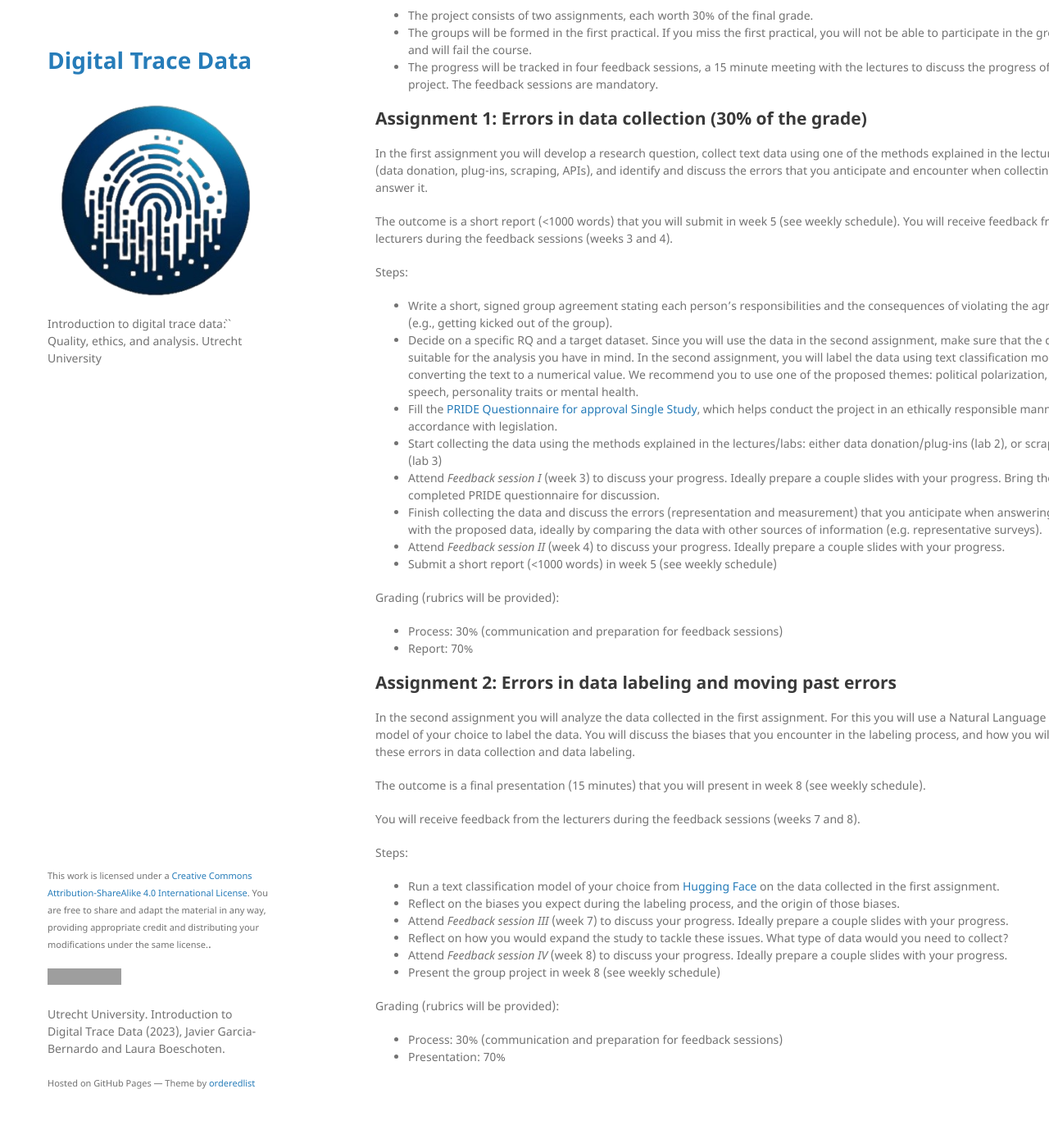
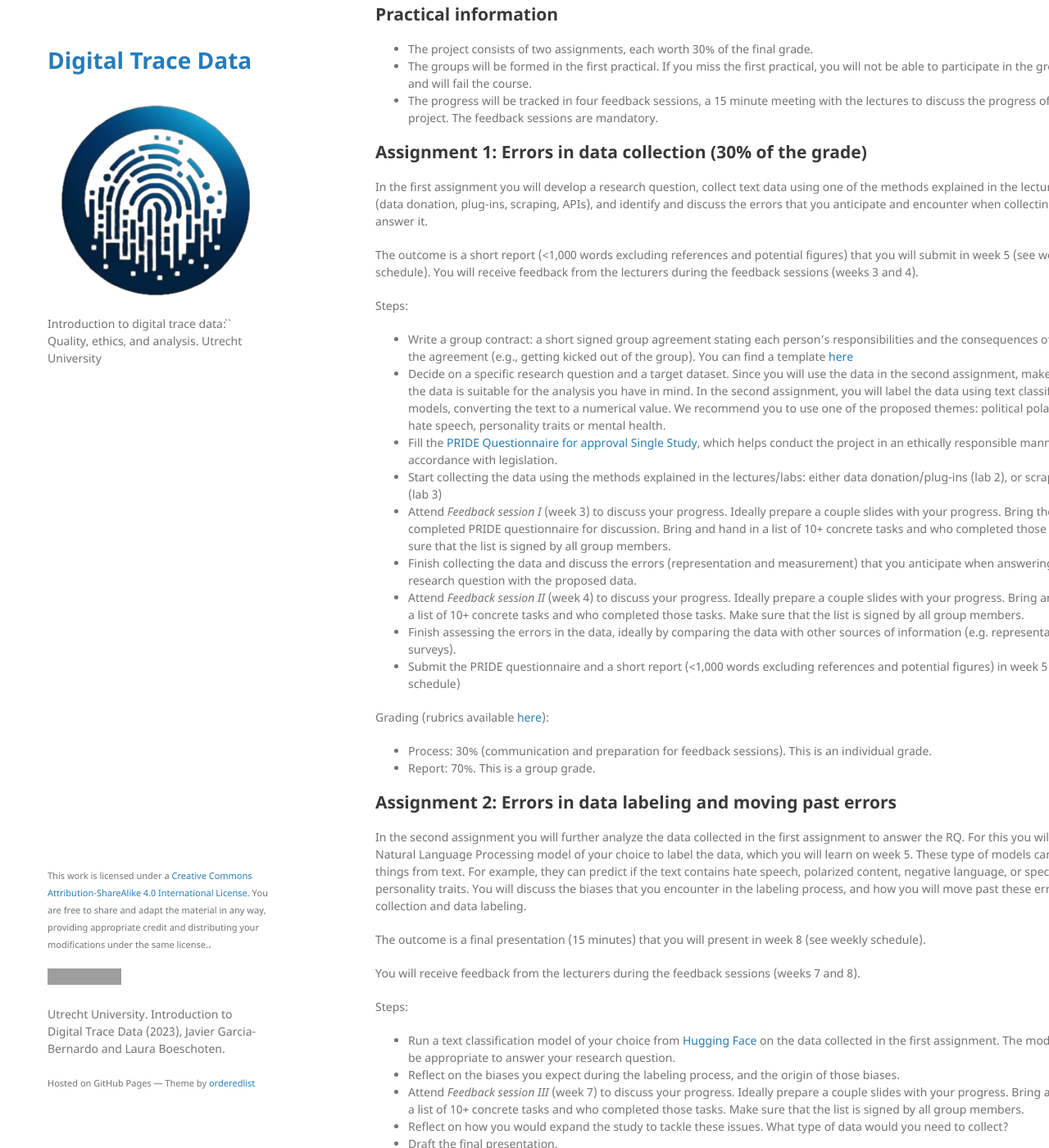
Before and after one commit to digitalTraceData/digitalTraceData.github.io, a Jekyll site: the page built from project.md, in a window 1280 px wide and 1400 px high, scrolled down 289 px. Shown: the whole window at 82% size. Built offline with Jekyll 4.4.1, drawn with Linux system fonts in a browser that asks for light colours; before the commit the page ends 1658 px from its top, so only the background shows below that; some of the changed text lies outside the part shown; grey boxes are pictures that could not be loaded.

Commit message:
info on group project

```diff
--- a/project.md
+++ b/project.md
@@ -7,6 +7,7 @@ title: Group project guidelines
 
 The group project is a central part of the course. The project is designed to give you hands-on experience with digital trace data, and to apply the knowledge you have gained in the course to a real-world problem. In the practical you will work in groups to collect text data, label it using Natural Language Processing models, discuss the errors and biases that you encounter in the data, and interpret the results in light of the errors.
 
+The slides used in the first lab are available [here](https://surfdrive.surf.nl/files/index.php/s/eC188WPkihnWC2I)
 
 ## Practical information
 * The project consists of two assignments, each worth 30% of the final grade.
@@ -17,38 +18,40 @@ The group project is a central part of the course. The project is designed to gi
 ## Assignment 1: Errors in data collection (30% of the grade)
 In the first assignment you will develop a research question, collect text data using one of the methods explained in the lectures/labs (data donation, plug-ins, scraping, APIs), and identify and discuss the errors that you anticipate and encounter when collecting data to answer it.
 
-The outcome is a short report (<1000 words) that you will submit in week 5 (see weekly schedule). You will receive feedback from the lecturers during the feedback sessions (weeks 3 and 4).
+The outcome is a short report (<1,000 words excluding references and potential figures) that you will submit in week 5 (see weekly schedule). You will receive feedback from the lecturers during the feedback sessions (weeks 3 and 4).
 
 Steps:
-- Write a short, signed group agreement stating each person's responsibilities and the consequences of violating the agreement (e.g., getting kicked out of the group).
-- Decide on a specific RQ and a target dataset. Since you will use the data in the second assignment, make sure that the data is suitable for the analysis you have in mind. In the second assignment, you will label the data using text classification models, converting the text to a numerical value. We recommend you to use one of the proposed themes: political polarization, hate speech, personality traits or mental health.
+- Write a group contract: a short signed group agreement stating each person's responsibilities and the consequences of violating the agreement (e.g., getting kicked out of the group). You can find a template [here](https://docs.google.com/document/d/1VdUVTzQaxsFTXqVFKyJlNi9FZ_WlRKkHP-da_1MlPxI/edit?usp=sharing)
+- Decide on a specific research question and a target dataset. Since you will use the data in the second assignment, make sure that the data is suitable for the analysis you have in mind. In the second assignment, you will label the data using text classification models, converting the text to a numerical value. We recommend you to use one of the proposed themes: political polarization, hate speech, personality traits or mental health.
 - Fill the [PRIDE Questionnaire for approval Single Study](https://ferb.sites.uu.nl/wp-content/uploads/sites/432/2020/12/PRIDE-Questionnaire-for-approval-Single-Study.docx), which helps conduct the project in an ethically responsible manner and in accordance with legislation.
 - Start collecting the data using the methods explained in the lectures/labs: either data donation/plug-ins (lab 2), or scraping/APIs (lab 3)
-- Attend _Feedback session I_ (week 3) to discuss your progress. Ideally prepare a couple slides with your progress. Bring the completed PRIDE questionnaire for discussion.
-- Finish collecting the data and discuss the errors (representation and measurement) that you anticipate when answering the RQ with the proposed data, ideally by comparing the data with other sources of information (e.g. representative surveys).
-- Attend _Feedback session II_ (week 4) to discuss your progress. Ideally prepare a couple slides with your progress.
-- Submit a short report (<1000 words) in week 5 (see weekly schedule)
+- Attend _Feedback session I_ (week 3) to discuss your progress. Ideally prepare a couple slides with your progress. Bring the completed PRIDE questionnaire for discussion. Bring and hand in a list of 10+ concrete tasks and who completed those tasks. Make sure that the list is signed by all group members.
+- Finish collecting the data and discuss the errors (representation and measurement) that you anticipate when answering the research question with the proposed data.
+- Attend _Feedback session II_ (week 4) to discuss your progress. Ideally prepare a couple slides with your progress. Bring and hand in a list of 10+ concrete tasks and who completed those tasks. Make sure that the list is signed by all group members.
+- Finish assessing the errors in the data, ideally by comparing the data with other sources of information (e.g. representative surveys).
+- Submit the PRIDE questionnaire and a short report (<1,000 words excluding references and potential figures) in week 5 (see weekly schedule)
 
-Grading (rubrics will be provided):
-- Process: 30% (communication and preparation for feedback sessions)
-- Report: 70%
+Grading (rubrics available [here](https://surfdrive.surf.nl/files/index.php/s/RZLS0LL37MLMJiw)):
+- Process: 30% (communication and preparation for feedback sessions). This is an individual grade.
+- Report: 70%. This is a group grade.
 
 
 ## Assignment 2: Errors in data labeling and moving past errors
-In the second assignment you will analyze the data collected in the first assignment. For this you will use a Natural Language Processing model of your choice to label the data. You will discuss the biases that you encounter in the labeling process, and how you will move past these errors in data collection and data labeling.
+In the second assignment you will further analyze the data collected in the first assignment to answer the RQ. For this you will use a Natural Language Processing model of your choice to label the data, which you will learn on week 5. These type of models can predict things from text. For example, they can predict if the text contains hate speech, polarized content, negative language, or specific personality traits. You will discuss the biases that you encounter in the labeling process, and how you will move past these errors in data collection and data labeling.
 
 The outcome is a final presentation (15 minutes) that you will present in week 8 (see weekly schedule).
 
 You will receive feedback from the lecturers during the feedback sessions (weeks 7 and 8).
 
 Steps:
-- Run a text classification model of your choice from [Hugging Face](https://huggingface.co/models) on the data collected in the first assignment.
+- Run a text classification model of your choice from [Hugging Face](https://huggingface.co/models) on the data collected in the first assignment. The model should be appropriate to answer your research question.
 - Reflect on the biases you expect during the labeling process, and the origin of those biases.
-- Attend _Feedback session III_ (week 7) to discuss your progress. Ideally prepare a couple slides with your progress.
+- Attend _Feedback session III_ (week 7) to discuss your progress. Ideally prepare a couple slides with your progress. Bring and hand in a list of 10+ concrete tasks and who completed those tasks. Make sure that the list is signed by all group members.
 - Reflect on how you would expand the study to tackle these issues. What type of data would you need to collect?
-- Attend _Feedback session IV_ (week 8) to discuss your progress. Ideally prepare a couple slides with your progress.
+- Draft the final presentation.
+- Attend _Feedback session IV_ (week 8) to discuss your progress. Ideally prepare a couple slides with your progress. Bring and hand in a list of 10+ concrete tasks and who completed those tasks. Make sure that the list is signed by all group members.
 - Present the group project in week 8 (see weekly schedule)
 
-Grading (rubrics will be provided):
-- Process: 30% (communication and preparation for feedback sessions)
-- Presentation: 70%
+Grading (rubrics available [here](https://surfdrive.surf.nl/files/index.php/s/RZLS0LL37MLMJiw)):
+- Process: 30% (communication and preparation for feedback sessions). This is an individual grade.
+- Presentation: 70%. This is a group grade.
```
Also changed, not shown: index.md (+3 -3 lines), manual.md (+3 -3 lines).
